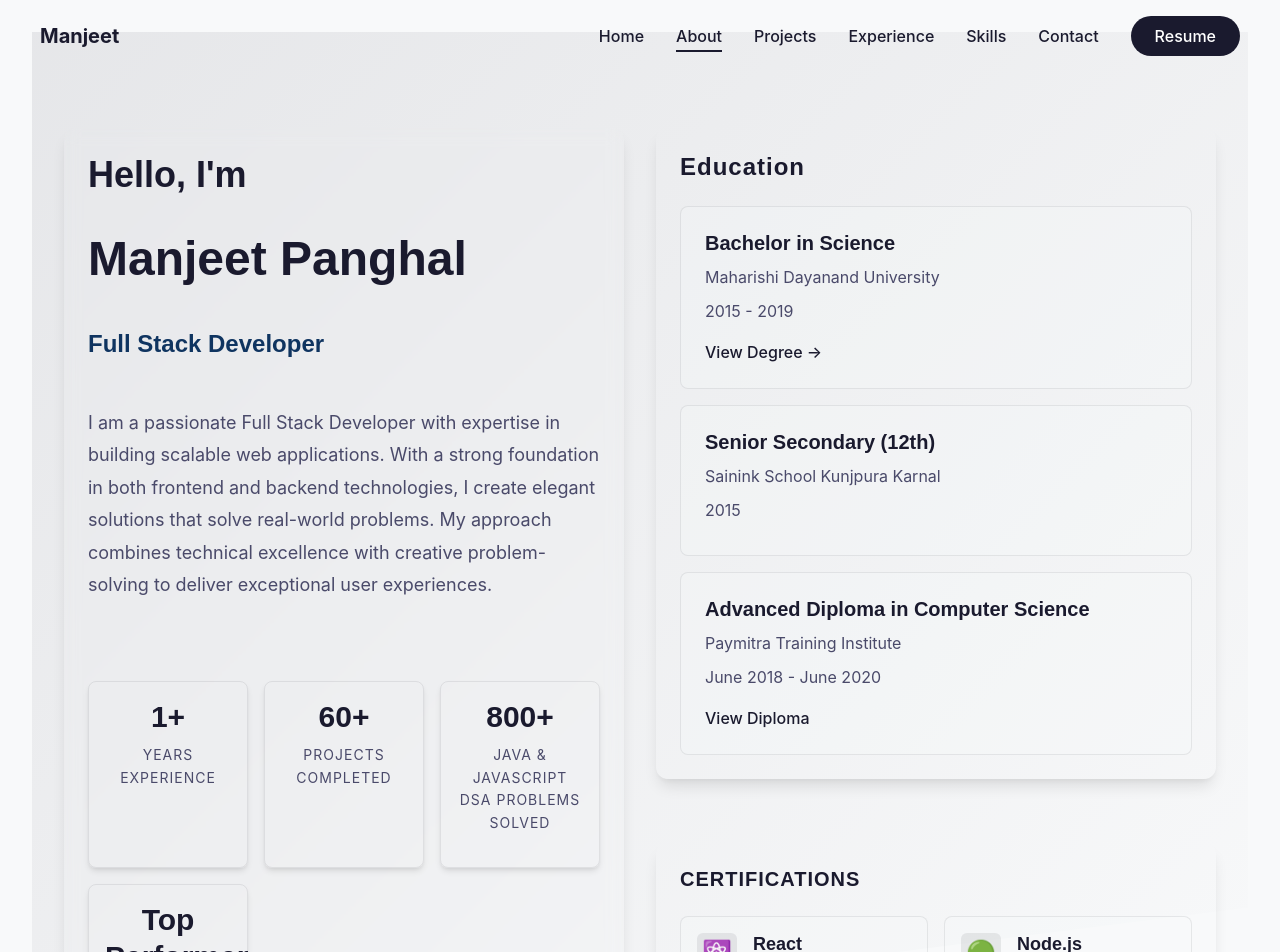
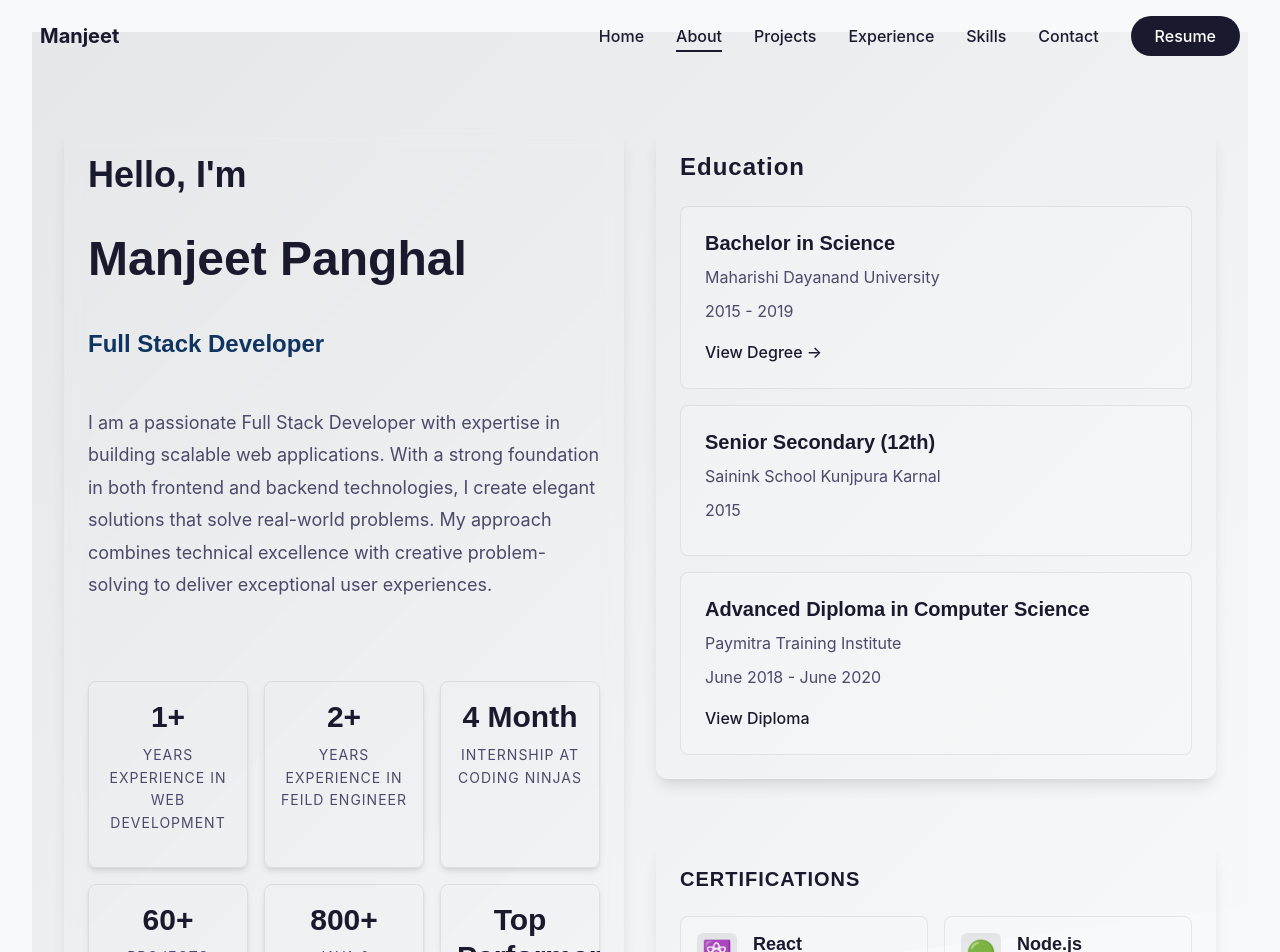
Before and after one commit to manjeet13804/manjeet-portfolio, a React (Create React App) app: page /about in a window 1280 px wide. Shown: the top 952 px of the page. Built offline with nearby package versions, Linux system fonts and the light colour scheme.

Commit message:
file added successfully

```diff
--- a/src/components/About.js
+++ b/src/components/About.js
@@ -449,7 +449,15 @@ const About = () => {
           <Stats>
             <StatItem variants={itemVariants}>
               <StatNumber>1+</StatNumber>
-              <StatLabel>Years Experience</StatLabel>
+              <StatLabel>Years Experience in Web Development</StatLabel>
+            </StatItem>
+            <StatItem variants={itemVariants}>
+              <StatNumber>2+</StatNumber>
+              <StatLabel>Years Experience in Feild Engineer</StatLabel>
+            </StatItem>
+            <StatItem variants={itemVariants}>
+              <StatNumber>4 Month</StatNumber>
+              <StatLabel>Internship at Coding Ninjas</StatLabel>
             </StatItem>
             <StatItem variants={itemVariants}>
               <StatNumber>60+</StatNumber>
@@ -463,6 +471,7 @@ const About = () => {
               <StatNumber>Top Performer</StatNumber>
               <StatLabel>12th & Coding Ninjas Full Stack Course</StatLabel>
             </StatItem>
+
           </Stats>
 
           <ButtonGroup variants={itemVariants}>
```
